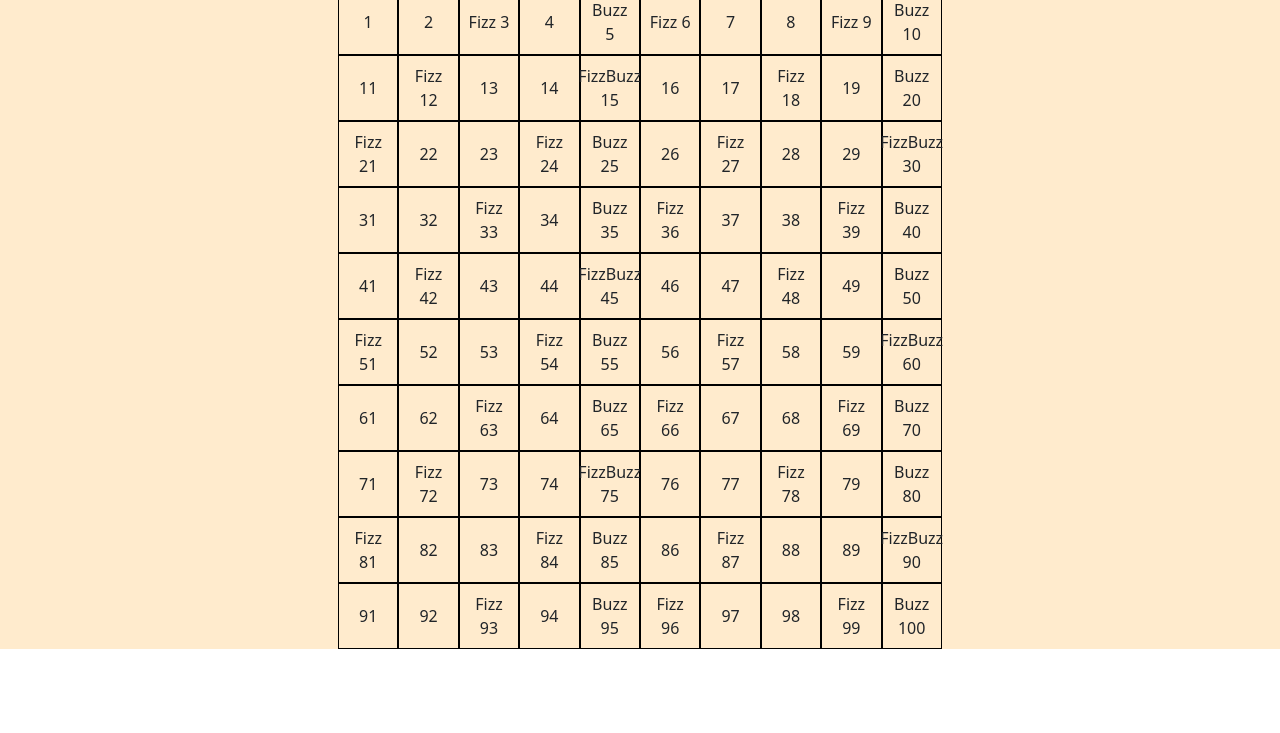
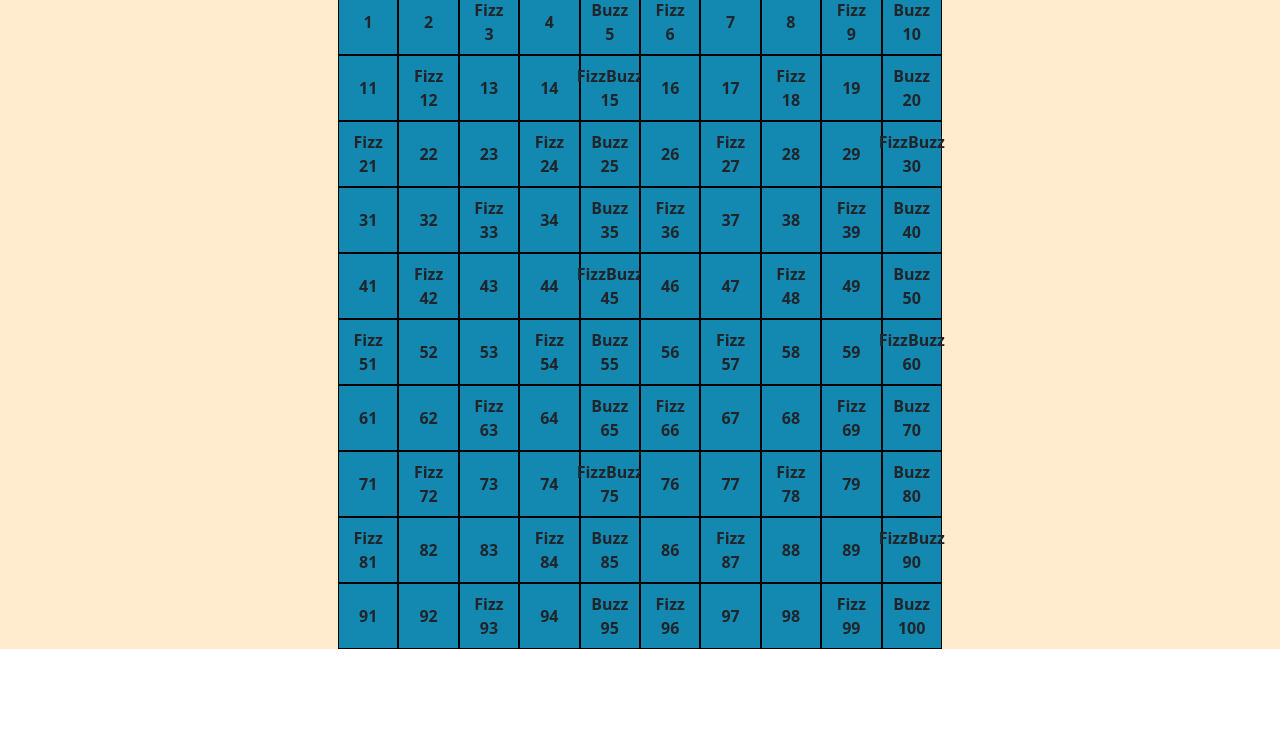
Before and after one commit to sollendy/js-fizzbuzz, a plain HTML site: page index.html in a window 1280 px wide. Shown: the part 67-800 px from the top of the page. Drawn offline with nearby package versions, Linux system fonts and the light colour scheme.

Commit message:
esercizio ultimato per ora

```diff
--- a/css/style.css
+++ b/css/style.css
@@ -11,4 +11,6 @@
     justify-content: center;
     align-items: center;
     text-align: center;
+    background-color: rgb(19, 137, 178);
+    font-weight: bold;
 }
--- a/js/script.js
+++ b/js/script.js
@@ -13,6 +13,7 @@ for (let i = 1; i <= 100; i++) {
 
     if (i % 3 == 0) {
         altroDiv.innerHTML = "Fizz " + (i);
+
     }
 
     if (i % 5 == 0) {
```
